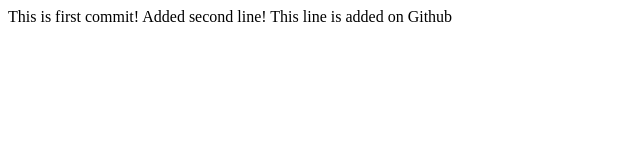
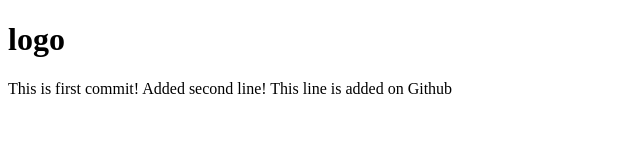
Before and after one commit to shpachynska/frontend_test, a plain HTML site: page index.html in a window 1280 px wide. Shown: the whole page, without its empty margins (0-640 px from the left). Drawn offline with Linux system fonts and the light colour scheme.

Commit message:
Update index.html

```diff
--- a/index.html
+++ b/index.html
@@ -5,7 +5,9 @@
     <title>Document</title>
   </head>
   <body>
-    This is first commit! Added second line!
-    This line is added on Github
+    <div class="header">
+      <h1>logo</h1>
+    </div>
+    This is first commit! Added second line! This line is added on Github
   </body>
 </html>
```
